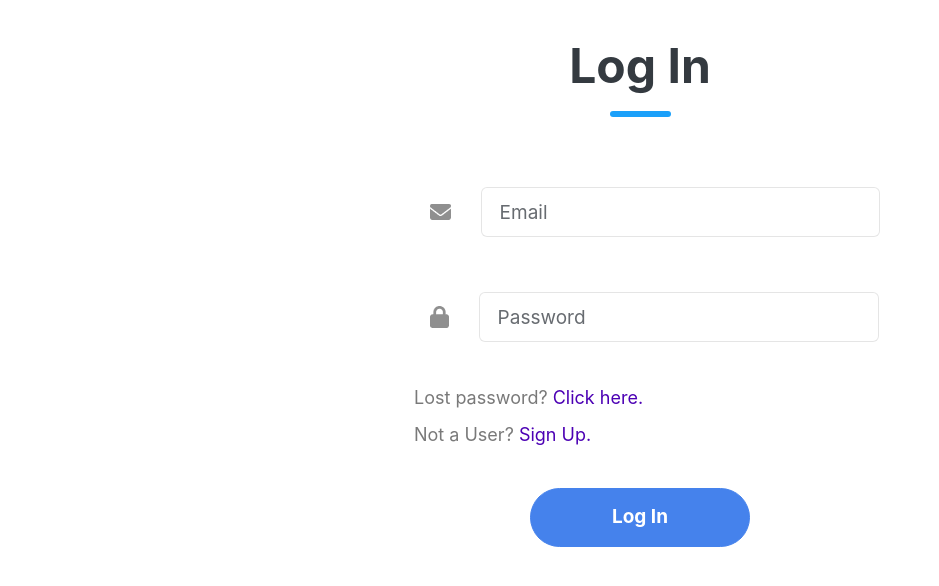
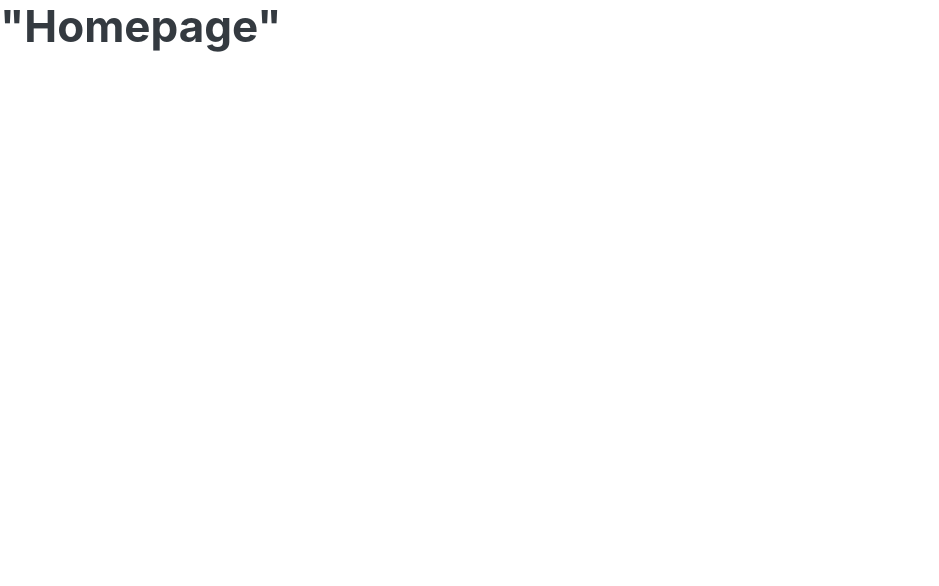
Before and after one commit to zaidsaeed/CAManager-FE, a React (Create React App) app: page /home in a window 1280 px wide. Shown: the top 586 px of the page, without its empty margins (0-939 px from the left). Built offline with nearby package versions, Linux system fonts and the light colour scheme.

Commit message:
redirecting after api call works now, need to look into deploying our software

```diff
--- a/package.json
+++ b/package.json
@@ -14,6 +14,7 @@
     "bootswatch": "^5.3.2",
     "react": "^18.2.0",
     "react-dom": "^18.2.0",
+    "react-router-dom": "^6.20.0",
     "react-scripts": "5.0.1",
     "typescript": "^4.9.5",
     "web-vitals": "^2.1.4"
--- a/src/App.tsx
+++ b/src/App.tsx
@@ -2,14 +2,35 @@ import "bootswatch/dist/litera/bootstrap.min.css";
 import React from 'react';
 import logo from './logo.svg';
 import './App.css';
+import HomePage from "./components/HomePage";
 import LoginSignUp from './components/LoginSignup';
 import LogIn from './components/LogIn';
+import {
+  BrowserRouter as Router,
+  Routes,
+  Route,
+} from "react-router-dom";
 
 function App() {
   return (
-    <div>
-      <LogIn/>
-    </div>
+    <>
+      <Router>
+        <Routes>
+          <Route
+            path="/"
+            element={<LogIn/>}
+          />
+          <Route
+            path="/LoginSignUp"
+            element={<LoginSignUp/>}
+          />
+          <Route
+            path="/home"
+            element={<HomePage/>}
+          />
+        </Routes>
+      </Router>
+    </>
   );
 }
 
--- /dev/null
+++ b/src/components/HomePage.tsx
@@ -0,0 +1,12 @@
+import React, {useState} from 'react';
+
+const HomePage = () => {
+
+    return <div>
+        <h1>
+            "Homepage"
+        </h1>
+    </div>;
+}
+
+export default HomePage;
--- a/src/components/LogIn.tsx
+++ b/src/components/LogIn.tsx
@@ -1,25 +1,27 @@
 import React, {useState} from 'react';
 import './LogIn.css';
 import axios from 'axios';
+import { useNavigate } from "react-router-dom";
 
-const user_icon = require("./Assets/person.png");
 const email_icon = require("./Assets/email.png");
 const password_icon = require("./Assets/password.png");
 
+
 const LogIn = () => {
-
+    const navigate = useNavigate();
     const [email, setEmail] = useState("");
     const [password, setPassword] = useState("");
 
     const logIn = async (): Promise<void> => {
         console.log(email);
         console.log(password);
-        await axios.get(`https://camanager.onrender.com/api/v1/users/${email}`)
+        await axios.get(`http://localhost:3000/api/v1/users/${email}`)
             .then(res => {
                 console.log("res", res);
+                return navigate("/home");
             }).catch(err => {
                 console.log("err", err);
-            })
+            });
     }
 
     return (
```
Also changed, not shown: 1 other file (tests, documents, lock files or other folders).
